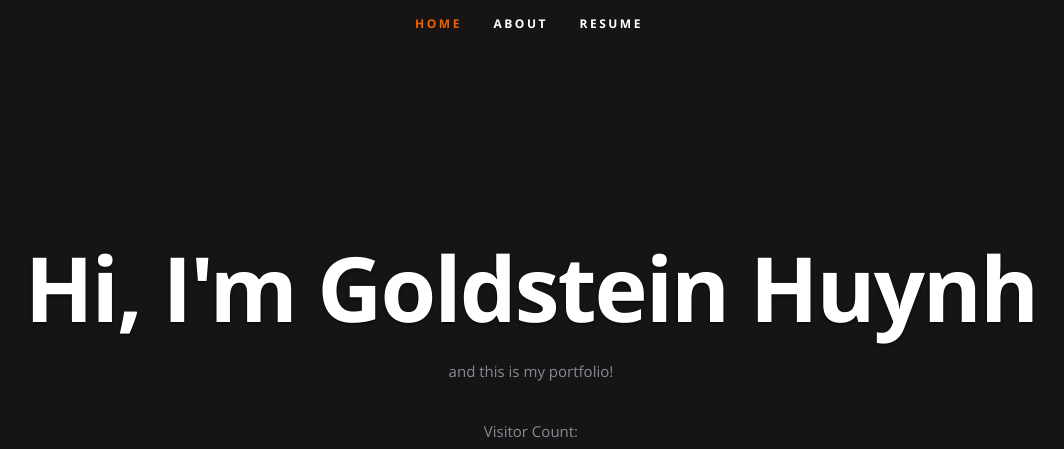
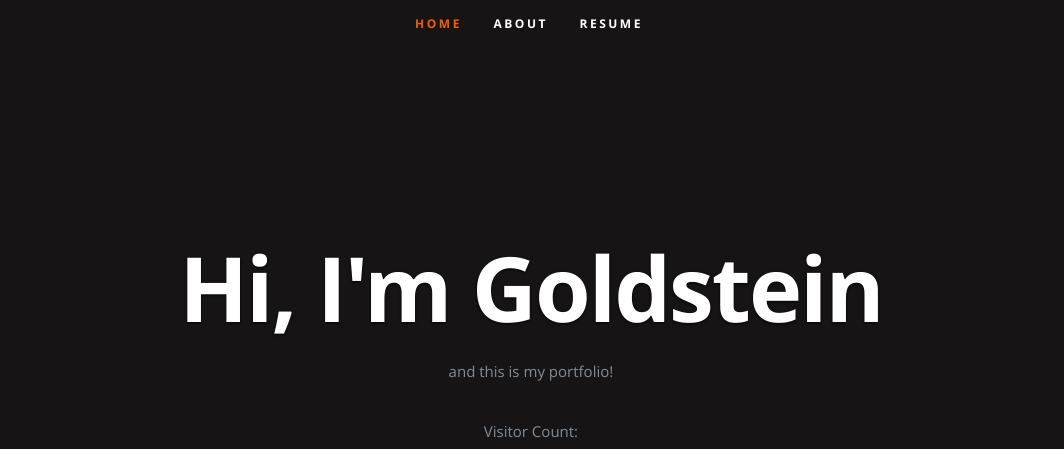
Before and after one commit to Goldsteinnn/azure-web-portfolio, a plain HTML site: page frontend/index.html in a window 1280 px wide. Shown: the top 449 px of the page, without its empty margins (111-1175 px from the left). Drawn offline with nearby package versions, Linux system fonts and the light colour scheme; no server answers.

Commit message:
reallocate resources

```diff
--- a/frontend/index.html
+++ b/frontend/index.html
@@ -54,7 +54,7 @@
 
       <div class="row banner">
          <div class="banner-text">
-            <h1 class="responsive-headline">Hi, I'm Goldstein Huynh</h1>
+            <h1 class="responsive-headline">Hi, I'm Goldstein</h1>
 
             <p>and this is my portfolio!  </p>
             <p>Visitor Count: <a id="counter"></a> </p>
```
